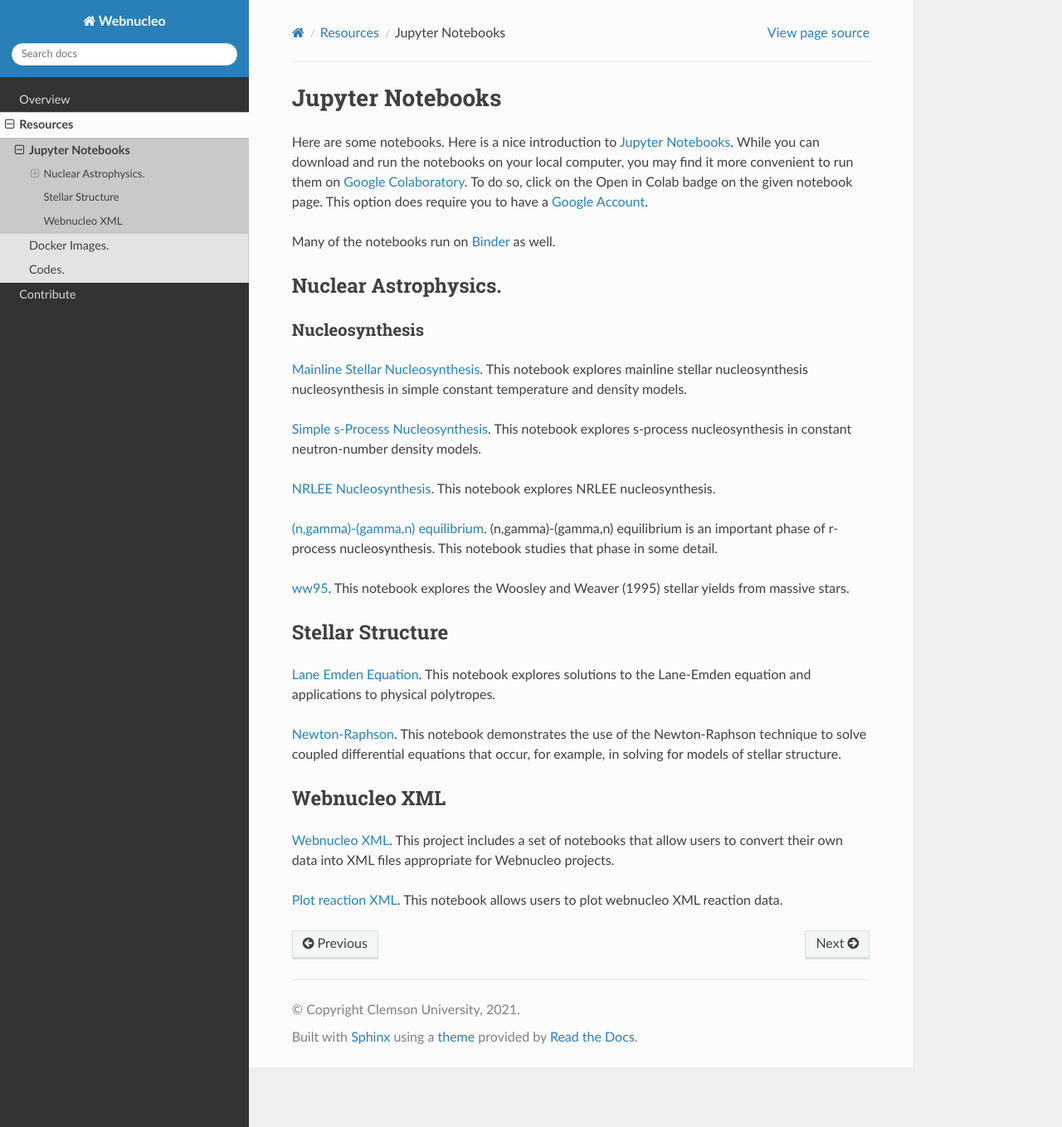
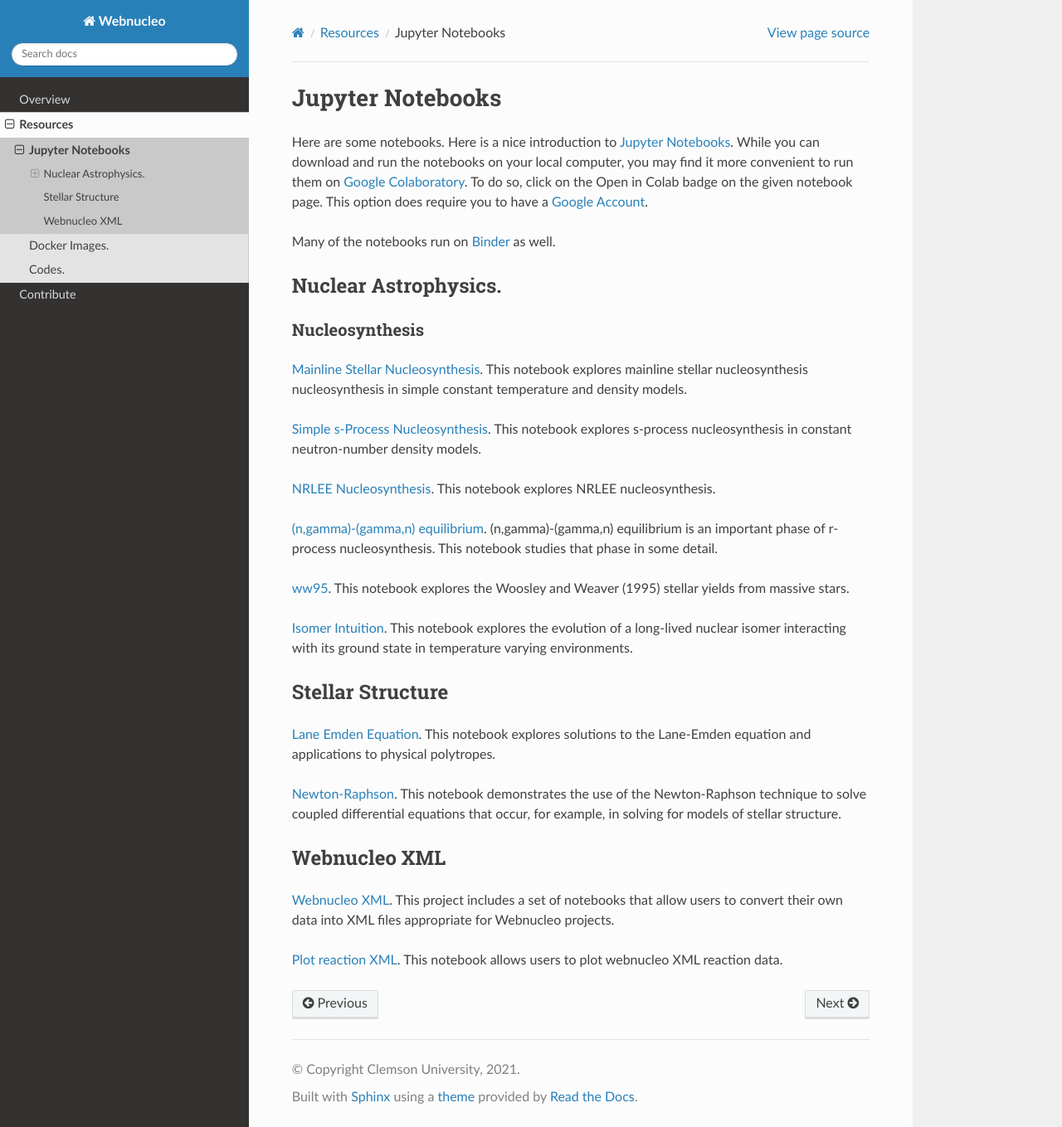
Before and after one commit to webnucleo-org/webnucleo, a Sphinx documentation site: the page built from doc/source/jupyter_notebooks.rst, in a window 1280 px wide and 1359 px high. Shown: the whole window at 83% size. Built offline with Sphinx 7.4.7 and the Read the Docs theme 2.0.0, drawn with Linux system fonts in a browser that asks for light colours.

Commit message:
Add notebook.

```diff
--- a/doc/source/jupyter_notebooks.rst
+++ b/doc/source/jupyter_notebooks.rst
@@ -35,6 +35,10 @@ This notebook explores NRLEE nucleosynthesis.
 This notebook explores the Woosley and Weaver (1995) stellar yields from
 massive stars.
 
+`Isomer Intuition <https://github.com/jaadt7/isomer_intuition>`_.
+This notebook explores the evolution of a long-lived nuclear isomer interacting
+with its ground state in temperature varying environments.
+
 Stellar Structure
 ------------------
 
```
